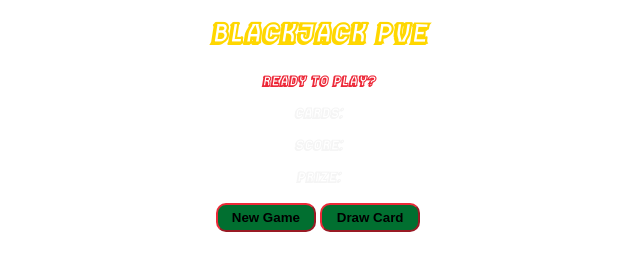
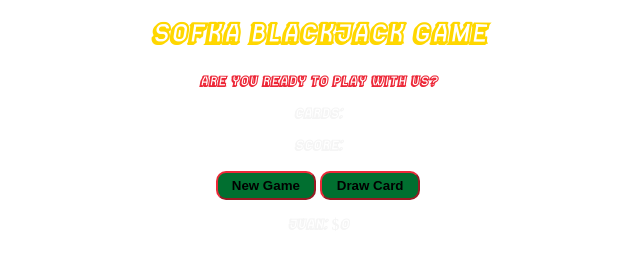
Before and after one commit to Drownfe/BlackJackLaboratory, a plain HTML site: page index.html in a window 1280 px wide. Shown: the whole page, without its empty margins (322-962 px from the left). Drawn offline with Linux system fonts and the light colour scheme.

Commit message:
organize main page, Player object created

```diff
--- a/index.html
+++ b/index.html
@@ -10,13 +10,13 @@
 </head>
 
 <body>
-    <h1>Blackjack PVE</h1>
-    <p id="message1">Ready to play?</p>
+    <h1>Sofka Blackjack Game</h1>
+    <p id="message1">Are you ready to play with us?</p>
     <p id="cardsId">Cards: </p>
     <p id="scoreId">Score: </p>
-    <p id="prizeId">Prize: </p>
     <button onclick="gameStart()">New Game</button>
     <button onclick="drawCard()">Draw Card</button>
+    <p id="playerElement"></p>
     <script src="index.js"></script>
 </body>
 
--- a/index.js
+++ b/index.js
@@ -1,3 +1,10 @@
+let player = {
+    name: "Juan",
+    prize: 0,
+    hello: function() {
+        console.log("Good Mythical Morning!!!")
+    }
+}
 let cards = []
 let score = 0
 let isBlackJack = false
@@ -6,6 +13,9 @@ let playing = false
 let message1 = document.getElementById("message1")
 let scoreField = document.getElementById("scoreId")
 let cardsField = document.getElementById("cardsId")
+let playerField = document.getElementById("playerElement")
+playerField.textContent = player.name + ": $" + player.prize
+
 
 function randomCard() {
     let randomCardNumber = Math.floor(Math.random() * 13) + 1
```
